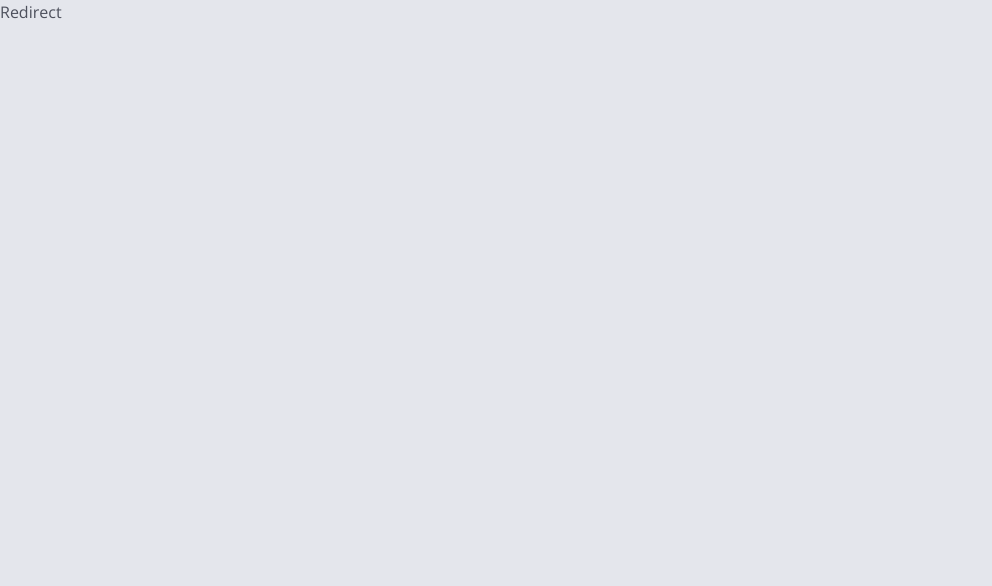
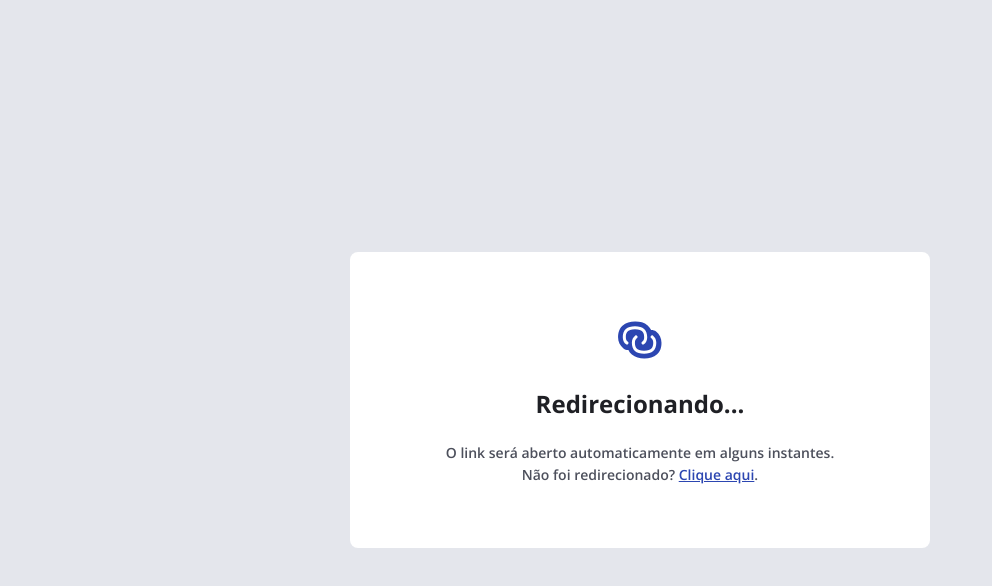
Before and after one commit to JoaoMagnago/ftr-360-desafio-fase-1-brevly, a React (Vite) app in the folder web/: page /1 in a window 1280 px wide. Shown: the top 586 px of the page, without its empty margins (0-992 px from the left). Built offline with nearby package versions, Linux system fonts and the light colour scheme.

Commit message:
feat(redirect): create styles of redirect page

```diff
--- a/web/src/pages/redirect.tsx
+++ b/web/src/pages/redirect.tsx
@@ -1,8 +1,35 @@
 import { useParams } from 'react-router-dom';
+
+import logoIcon from '../assets/Logo_Icon.svg';
 
 export const Redirect = () => {
   const { shortUrl } = useParams<{ shortUrl: string }>();
-  console.log('Redirectign to:', shortUrl);
+  const originalUrl = `www.${shortUrl?.toLowerCase().replace('-', '')}.com`;
+  console.log('Redirectign to:', originalUrl);
 
-  return <main>Redirect</main>;
+  return (
+    <main className="h-dvh flex items-center justify-center px-3">
+      <div className="flex flex-col items-center gap-6 px-12 py-16 w-full max-w-[36.25rem] rounded-lg bg-white">
+        <img src={logoIcon} aria-label={'Ícone do brev.ly'} className="h-12" />
+
+        <h1 className="text-xl text-gray-600">Redirecionando...</h1>
+
+        <div className="flex flex-col gap-1">
+          <p className="text-md-semibold text-gray-500 text-center">
+            O link será aberto automaticamente em alguns instantes.
+          </p>
+          <p className="text-md-semibold text-gray-500 text-center">
+            Não foi redirecionado?{' '}
+            <a
+              href={`https://${originalUrl}`}
+              className="text-blue-base underline hover:cursor-pointer"
+            >
+              Clique aqui
+            </a>
+            .
+          </p>
+        </div>
+      </div>
+    </main>
+  );
 };
```
